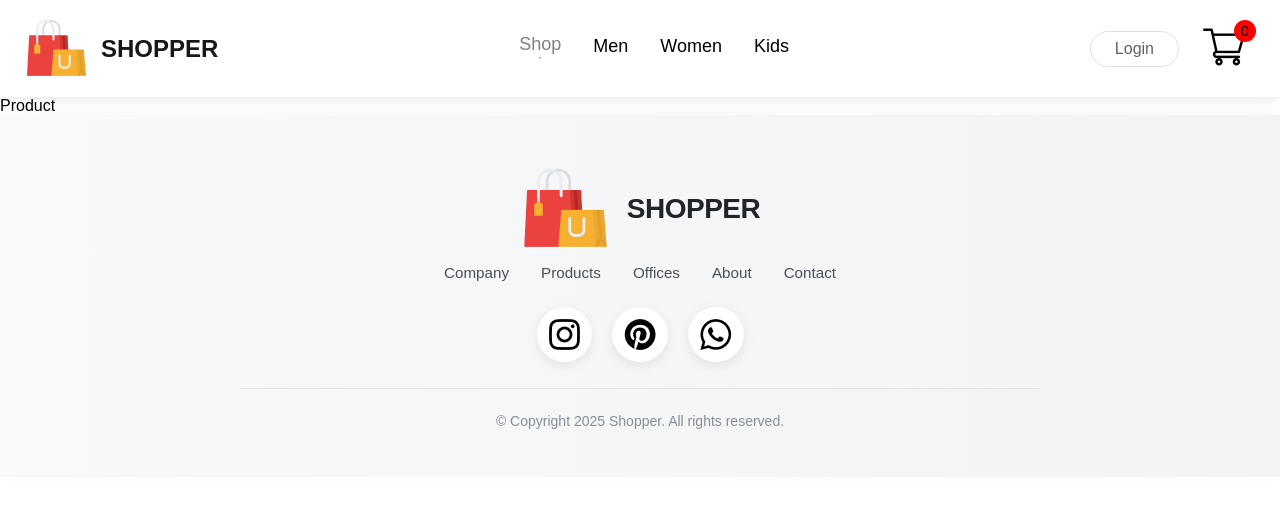
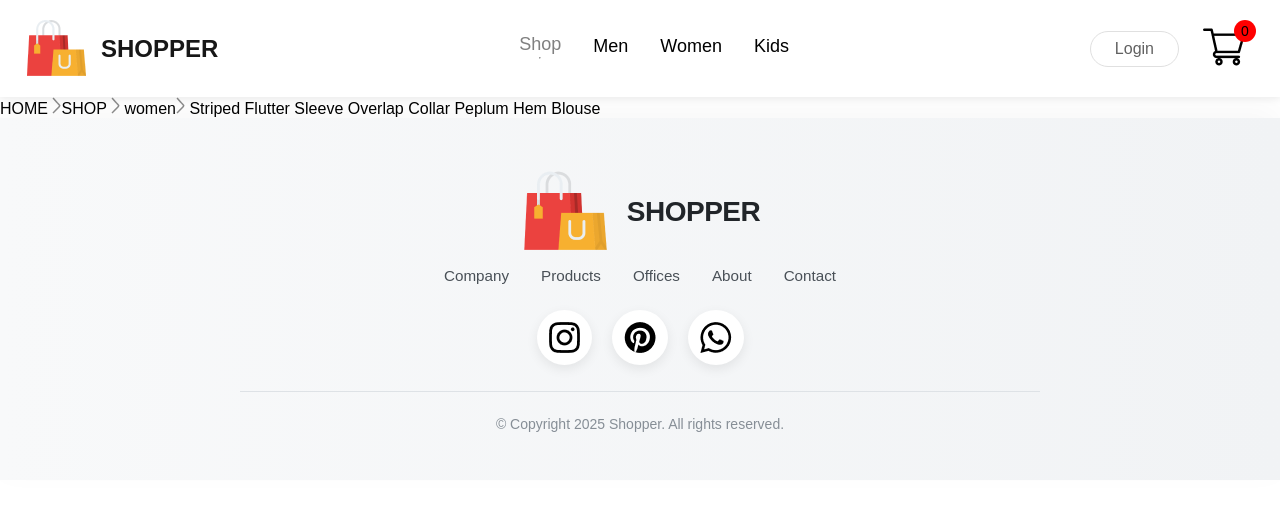
Before and after one commit to yasasdev/Floral-Shop-with-Blockchain, a React (Vite) app in the folder src/final-project-HND-frontend/: page /product/1 in a window 1280 px wide. Shown: the top 518 px of the page. Built offline with nearby package versions, Linux system fonts and the light colour scheme.

Commit message:
BreadCrum file added and created the product file to get those items display individually

```diff
--- /dev/null
+++ b/src/final-project-HND-frontend/src/components/BreadCrums/Breadcrum.jsx
@@ -0,0 +1,16 @@
+import React from 'react'
+import './BreadCrum.css'
+import arrow_icon from '../Assets/breadcrum_arrow.png'
+
+const Breadcrum = (props) => {
+    const {product} = props;
+  return (
+    <div className='breadcrum'>
+        HOME <img src={arrow_icon} alt="" />
+        SHOP <img src={arrow_icon} alt="" /> {product.category}
+        <img src={arrow_icon} alt="" /> {product.name}
+    </div>
+  )
+}
+
+export default Breadcrum
--- a/src/final-project-HND-frontend/src/components/Item/Item.jsx
+++ b/src/final-project-HND-frontend/src/components/Item/Item.jsx
@@ -1,10 +1,11 @@
 import React from 'react'
+import { Link } from 'react-router-dom'
 import './Item.css'
 
 const Item = (props) => {
   return (
     <div className='item'>
-        <img src={props.image} alt="" />
+        <Link to={`/product/${props.id}`}><img src={props.image} alt="" /></Link>
         <p>{props.name}</p>
         <div className="item-prices">
             <div className="item-price-new">
--- a/src/final-project-HND-frontend/src/pages/Product.jsx
+++ b/src/final-project-HND-frontend/src/pages/Product.jsx
@@ -1,8 +1,17 @@
-import React from 'react'
+import React, { useContext } from 'react'
+import { ShopContext } from '../Context/ShopContext'
+import { useParams } from 'react-router-dom';
+import Breadcrum from '../components/BreadCrums/Breadcrum';
 
 const Product = () => {
+  const {all_product} = useContext(ShopContext);
+  const {productId} = useParams();
+  const product = all_product.find((e) => e.id === Number(productId));
+
   return (
-    <div>Product</div>
+    <div>
+      <Breadcrum product={product} />
+    </div>
   )
 }
 
```
Also changed, not shown: src/final-project-HND-frontend/src/components/BreadCrums/BreadCrum.css (added).
